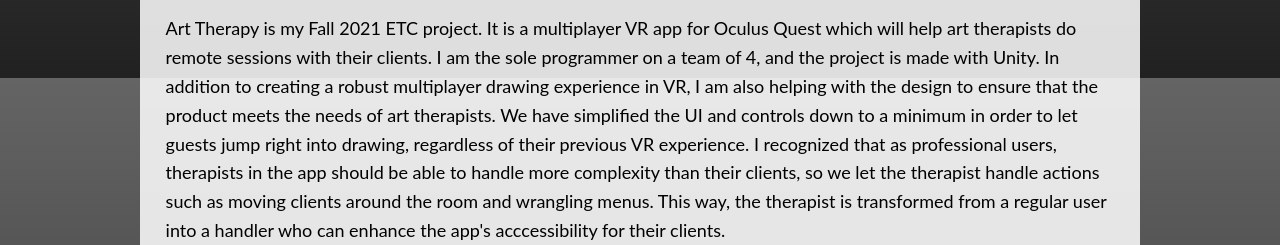
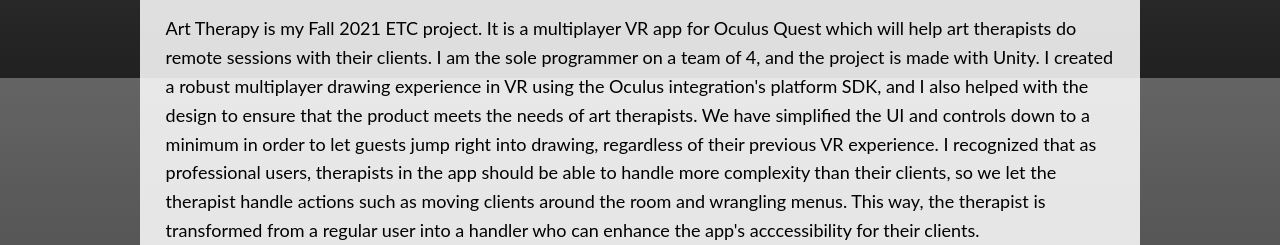
Before and after one commit to twrabetz/Portfolio, a plain HTML site: page ArtTherapy.html in a window 1280 px wide. Shown: the part 722-967 px from the top of the page. Drawn offline with nearby package versions, Linux system fonts and the light colour scheme.

Commit message:
new description

```diff
--- a/ArtTherapy.html
+++ b/ArtTherapy.html
@@ -14,7 +14,7 @@
 			<h1 id="myhead" class="text-center">Art Therapy</h1>
 			<p class="p-project">Date: Ongoing</p>
 			<iframe src="https://www.youtube.com/embed/cdinuEkSisE" frameborder="0" allow="accelerometer; autoplay; clipboard-write; encrypted-media; gyroscope; picture-in-picture" allowfullscreen></iframe>
-			<p class="p-project">Art Therapy is my Fall 2021 ETC project. It is a multiplayer VR app for Oculus Quest which will help art therapists do remote sessions with their clients. I am the sole programmer on a team of 4, and the project is made with Unity. In addition to creating a robust multiplayer drawing experience in VR, I am also helping with the design to ensure that the product meets the needs of art therapists. We have simplified the UI and controls down to a minimum in order to let guests jump right into drawing, regardless of their previous VR experience. I recognized that as professional users, therapists in the app should be able to handle more complexity than their clients, so we let the therapist handle actions such as moving clients around the room and wrangling menus. This way, the therapist is transformed from a regular user into a handler who can enhance the app's acccessibility for their clients.</p>
+			<p class="p-project">Art Therapy is my Fall 2021 ETC project. It is a multiplayer VR app for Oculus Quest which will help art therapists do remote sessions with their clients. I am the sole programmer on a team of 4, and the project is made with Unity. I created a robust multiplayer drawing experience in VR using the Oculus integration's platform SDK, and I also helped with the design to ensure that the product meets the needs of art therapists. We have simplified the UI and controls down to a minimum in order to let guests jump right into drawing, regardless of their previous VR experience. I recognized that as professional users, therapists in the app should be able to handle more complexity than their clients, so we let the therapist handle actions such as moving clients around the room and wrangling menus. This way, the therapist is transformed from a regular user into a handler who can enhance the app's acccessibility for their clients.</p>
 		</div>
     </body>
 
```
